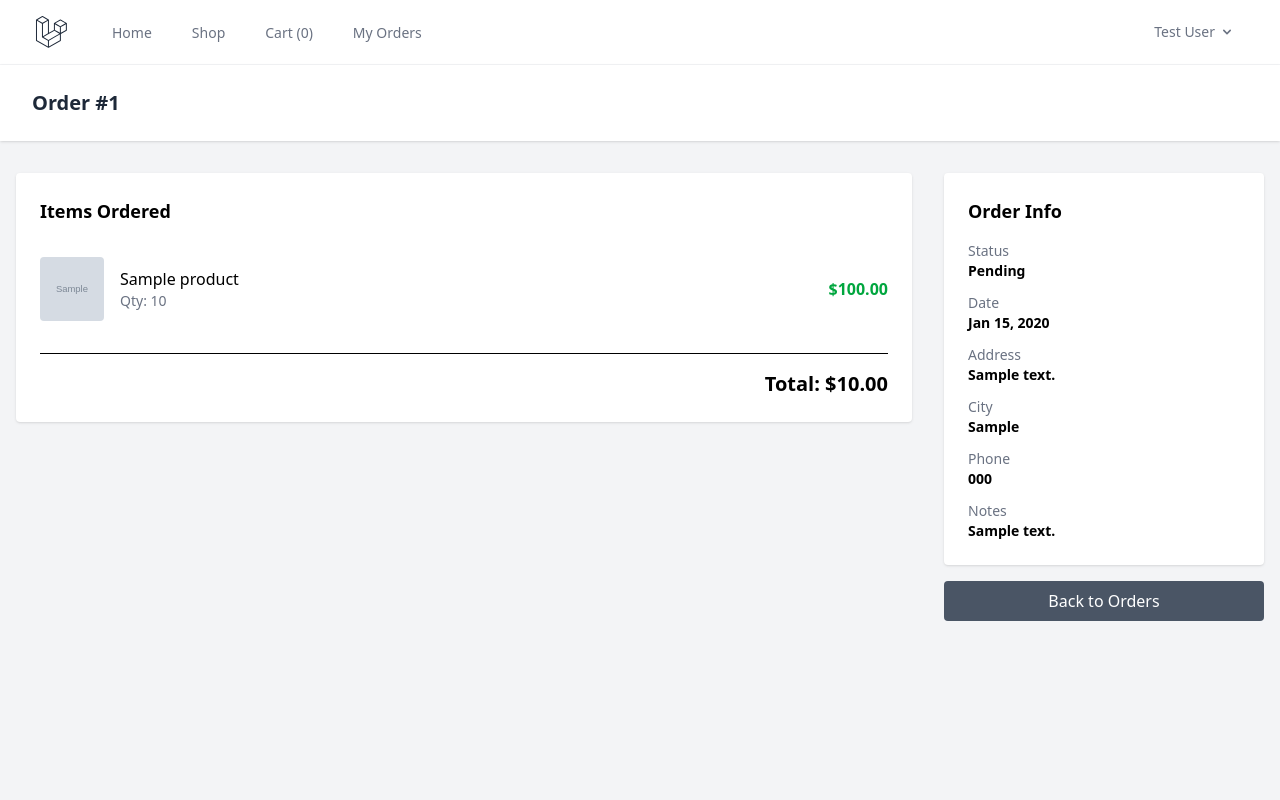
After one commit to AdamNgowa/blade-laravel-shop, a Laravel app: page /orders/1 in a window 1280 px wide. The commit adds this page. Run offline with Laravel 12, Linux system fonts and the light colour scheme; a user stored in the database is signed in; data comes from the database, SQL or seed files in the repository; tables that the repository leaves empty hold one stand-in row (values such as "Sample post"); grey boxes marked "Sample" are stand-in pictures; data that the repository does not hold is empty; style sheets or scripts are compiled from the project's sources; some libraries are stand-ins or nearby versions.

Commit message:
add order functionality user

```diff
--- /dev/null
+++ b/app/Http/Controllers/OrderController.php
@@ -0,0 +1,118 @@
+<?php
+
+namespace App\Http\Controllers;
+
+use App\Models\Cart;
+use App\Models\Order;
+use App\Models\OrderItem;
+use Illuminate\Http\Request;
+use Illuminate\Support\Facades\Auth;
+use Illuminate\Support\Facades\DB;
+
+class OrderController extends Controller
+{
+    // Show checkout page
+    public function checkout()
+    {
+        $cartItems = Cart::where('user_id', Auth::id())
+            ->with('product')
+            ->get();
+
+        // Redirect to shop if cart is empty
+        if ($cartItems->isEmpty()) {
+            return redirect()->route('shop')
+                ->with('error', 'Your cart is empty!');
+        }
+
+        $total = $cartItems->sum(function ($item) {
+            return $item->product->price * $item->quantity;
+        });
+
+        return view('checkout', compact('cartItems', 'total'));
+    }
+
+    // Place the order
+    public function placeOrder(Request $request)
+    {
+        // Validate form
+        $request->validate([
+            'address' => 'required|string|max:255',
+            'city'    => 'required|string|max:255',
+            'phone'   => 'required|string|max:20',
+            'notes'   => 'nullable|string',
+        ]);
+
+        // Get cart items
+        $cartItems = Cart::where('user_id', Auth::id())
+            ->with('product')
+            ->get();
+
+        if ($cartItems->isEmpty()) {
+            return redirect()->route('shop')
+                ->with('error', 'Your cart is empty!');
+        }
+
+        // Calculate total
+        $total = $cartItems->sum(function ($item) {
+            return $item->product->price * $item->quantity;
+        });
+
+        // Use DB transaction - if anything fails nothing is saved
+        DB::transaction(function () use ($request, $cartItems, $total) {
+
+            // Create the order
+            $order = Order::create([
+                'user_id' => Auth::id(),
+                'total'   => $total,
+                'status'  => 'pending',
+                'address' => $request->address,
+                'city'    => $request->city,
+                'phone'   => $request->phone,
+                'notes'   => $request->notes,
+            ]);
+
+            // Create order items from cart
+            foreach ($cartItems as $item) {
+                OrderItem::create([
+                    'order_id'   => $order->id,
+                    'product_id' => $item->product_id,
+                    'quantity'   => $item->quantity,
+                    'price'      => $item->product->price,
+                ]);
+            }
+
+            // Clear the cart after order placed
+            Cart::where('user_id', Auth::id())->delete();
+        });
+
+        return redirect()->route('orders')
+            ->with('success', 'Order placed successfully!');
+    }
+
+    // Show all orders for logged in user
+    public function index()
+    {
+        $orders = Order::where('user_id', Auth::id())
+        //Here we load multiple relationships at once from Order model
+        //Order → has many → OrderItems → belongs to → Product
+            ->with('items.product')
+            ->latest()
+            ->get();
+
+        return view('orders', compact('orders'));
+    }
+
+    // Show single order details
+    public function show($id)
+    {
+        $order = Order::where('id', $id)
+            ->where('user_id', Auth::id())
+            //We load multiple relationships here as well
+            //Here we load multiple relationships at once from Order model
+            //Order → has many → OrderItems → belongs to → Product
+            ->with('items.product')
+            ->firstOrFail();
+
+        return view('order-detail', compact('order'));
+    }
+}
--- /dev/null
+++ b/app/Models/Order.php
@@ -0,0 +1,33 @@
+<?php
+
+namespace App\Models;
+
+use Illuminate\Database\Eloquent\Factories\HasFactory;
+use Illuminate\Database\Eloquent\Model;
+
+class Order extends Model
+{
+    use HasFactory;
+
+    protected $fillable = [
+        'user_id',
+        'total',
+        'status',
+        'address',
+        'city',
+        'phone',
+        'notes',
+    ];
+
+    // Order belongs to a user
+    public function user()
+    {
+        return $this->belongsTo(User::class);
+    }
+
+    // Order has many items
+    public function items()
+    {
+        return $this->hasMany(OrderItem::class);
+    }
+}
--- /dev/null
+++ b/app/Models/OrderItem.php
@@ -0,0 +1,30 @@
+<?php
+
+namespace App\Models;
+
+use Illuminate\Database\Eloquent\Factories\HasFactory;
+use Illuminate\Database\Eloquent\Model;
+
+class OrderItem extends Model
+{
+    use HasFactory;
+
+    protected $fillable = [
+        'order_id',
+        'product_id',
+        'quantity',
+        'price',
+    ];
+
+    // Item belongs to an order
+    public function order()
+    {
+        return $this->belongsTo(Order::class);
+    }
+
+    // Item belongs to a product
+    public function product()
+    {
+        return $this->belongsTo(Product::class);
+    }
+}
--- a/app/Models/Product.php
+++ b/app/Models/Product.php
@@ -25,4 +25,8 @@ class Product extends Model
     public function cart(){
         return $this->hasMany(Cart::class);
     }
+    public function orderItems()
+    {
+        return $this->hasMany(OrderItem::class);
+    }
 }
--- a/app/Models/User.php
+++ b/app/Models/User.php
@@ -51,4 +51,9 @@ class User extends Authenticatable
     public function cart(){
         return $this->hasMany(Cart::class);
     }
+
+    public function orders()
+    {
+        return $this->hasMany(Order::class);
+    }
 }
--- a/resources/views/cart.blade.php
+++ b/resources/views/cart.blade.php
@@ -93,9 +93,10 @@
 
             <div class="text-right">
                <p class="text-xl font-bold">Total: ${{ number_format($total, 2) }}</p>
-               <button class="mt-2 rounded bg-green-600 px-8 py-3 text-white hover:bg-green-700">
+               <a href="{{ route('checkout') }}"
+                  class="mt-2 rounded bg-green-600 px-8 py-3 text-white hover:bg-green-700">
                   Checkout
-               </button>
+               </a>
             </div>
          </div>
 
--- a/resources/views/layouts/navigation.blade.php
+++ b/resources/views/layouts/navigation.blade.php
@@ -37,6 +37,9 @@
                   </x-nav-link>
                   <x-nav-link :href="route('cart')" :active="request()->routeIs('cart')">
                      Cart ({{ Auth::user()->cart->count() }})
+                  </x-nav-link>
+                  <x-nav-link :href="route('orders')" :active="request()->routeIs('orders')">
+                     My Orders
                   </x-nav-link>
                </div>
             @endif
--- /dev/null
+++ b/resources/views/order-detail.blade.php
@@ -0,0 +1,83 @@
+<x-app-layout>
+   <x-slot name="header">
+      <h2 class="text-xl font-semibold text-gray-800">Order #{{ $order->id }}</h2>
+   </x-slot>
+
+   <div class="mx-auto max-w-7xl px-4 py-8">
+      <div class="flex gap-8">
+
+         {{-- Order Items --}}
+         <div class="flex-1">
+            <div class="rounded bg-white p-6 shadow">
+               <h3 class="mb-4 text-lg font-bold">Items Ordered</h3>
+
+               <div class="divide-y">
+                  @foreach ($order->items as $item)
+                     <div class="flex items-center gap-4 py-4">
+                        @if ($item->product->image)
+                           <img src="{{ asset('storage/' . $item->product->image) }}"
+                              class="h-16 w-16 rounded object-cover">
+                        @endif
+                        <div class="flex-1">
+                           <p class="font-medium">{{ $item->product->title }}</p>
+                           <p class="text-sm text-gray-500">Qty: {{ $item->quantity }}</p>
+                        </div>
+                        <p class="font-semibold text-green-600">
+                           ${{ number_format($item->price * $item->quantity, 2) }}
+                        </p>
+                     </div>
+                  @endforeach
+               </div>
+
+               <div class="mt-4 border-t pt-4 text-right">
+                  <p class="text-xl font-bold">
+                     Total: ${{ number_format($order->total, 2) }}
+                  </p>
+               </div>
+            </div>
+         </div>
+
+         {{-- Order Info --}}
+         <div class="w-80">
+            <div class="rounded bg-white p-6 shadow">
+               <h3 class="mb-4 text-lg font-bold">Order Info</h3>
+
+               <div class="space-y-3 text-sm">
+                  <div>
+                     <p class="text-gray-500">Status</p>
+                     <p class="font-semibold capitalize">{{ $order->status }}</p>
+                  </div>
+                  <div>
+                     <p class="text-gray-500">Date</p>
+                     <p class="font-semibold">{{ $order->created_at->format('M d, Y') }}</p>
+                  </div>
+                  <div>
+                     <p class="text-gray-500">Address</p>
+                     <p class="font-semibold">{{ $order->address }}</p>
+                  </div>
+                  <div>
+                     <p class="text-gray-500">City</p>
+                     <p class="font-semibold">{{ $order->city }}</p>
+                  </div>
+                  <div>
+                     <p class="text-gray-500">Phone</p>
+                     <p class="font-semibold">{{ $order->phone }}</p>
+                  </div>
+                  @if ($order->notes)
+                     <div>
+                        <p class="text-gray-500">Notes</p>
+                        <p class="font-semibold">{{ $order->notes }}</p>
+                     </div>
+                  @endif
+               </div>
+            </div>
+
+            <a href="{{ route('orders') }}"
+               class="mt-4 block rounded bg-gray-600 px-4 py-2 text-center text-white hover:bg-gray-700">
+               Back to Orders
+            </a>
+         </div>
+
+      </div>
+   </div>
+</x-app-layout>
--- a/routes/web.php
+++ b/routes/web.php
@@ -2,6 +2,7 @@
 
 use App\Http\Controllers\CartController;
 use App\Http\Controllers\MainController;
+use App\Http\Controllers\OrderController;
 use App\Http\Controllers\ProfileController;
 use Illuminate\Support\Facades\Route;
 
@@ -24,6 +25,14 @@ Route::middleware(['auth'])->group(function(){
         Route::delete('/cart/clear','clear')->name('cart.clear');
     });
 
+    //Order routes
+    Route::controller(OrderController::class)->group(function(){
+        Route::get('/checkout','checkout')->name('checkout');
+        Route::post('/checkout','placeOrder')->name('order.place');
+        Route::get('/orders','index')->name('orders');
+        Route::get('/orders/{id}','show')->name('order.show');
+    });
+
     // Dashboard
     Route::get('/dashboard', function(){
         return view('dashboard');
```
Also changed, not shown: resources/views/checkout.blade.php (added, +105 -0 lines), resources/views/orders.blade.php (added, +56 -0 lines), database/migrations/2026_03_22_113734_create_orders_table.php (added), database/migrations/2026_03_22_113752_create_order_items_table.php (added), resources/views/home.blade.php (deleted).
